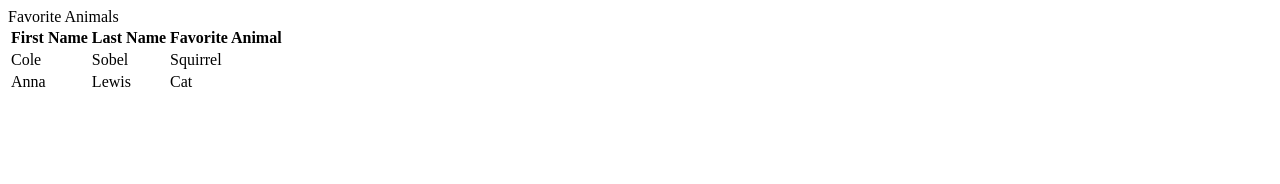
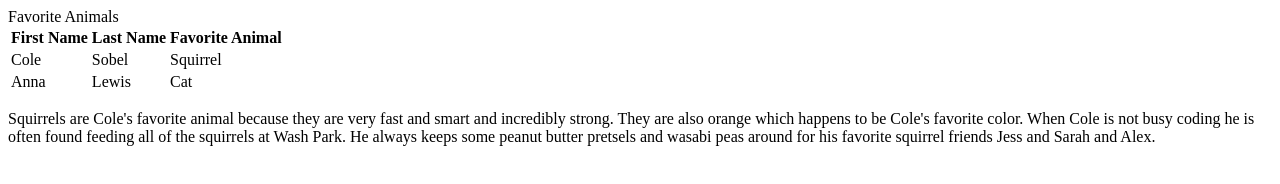
Before and after one commit to colesobel/html-intro, a plain HTML site: page favorites.html in a window 1280 px wide. Drawn offline with Linux system fonts and the light colour scheme.

Commit message:
why Cole likes squeirrerrels

```diff
--- a/favorites.html
+++ b/favorites.html
@@ -27,5 +27,6 @@
                   <td>Cat</td>
                 </tr>
         </table>
+        <p>Squirrels are Cole's favorite animal because they are very fast and smart and incredibly strong. They are also orange which happens to be Cole's favorite color. When Cole is not busy coding he is often found feeding all of the squirrels at Wash Park. He always keeps some peanut butter pretsels and wasabi peas around for his favorite squirrel friends Jess and Sarah and Alex.
     </body>
 </html>
```
